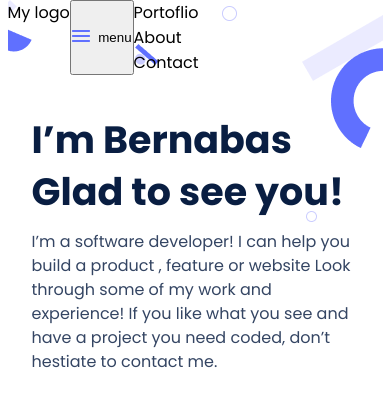
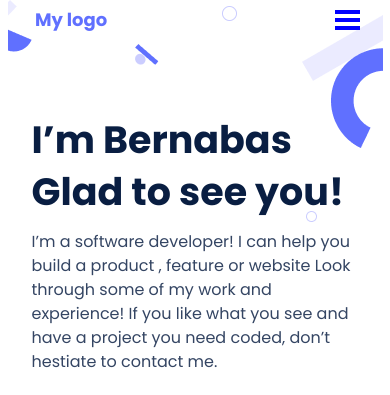
Before and after one commit to bernabasy/setup-and-mobile-frist, a website: page index.html in a window 390 px wide. Shown: the top 395 px of the page. Drawn offline with Linux system fonts and the light colour scheme.

Commit message:
index.html file added for mobile menu

```diff
--- a/index.html
+++ b/index.html
@@ -5,25 +5,27 @@
     <meta http-equiv="X-UA-Compatible" content="IE=edge" />
     <meta name="viewport" content="width=device-width, initial-scale=1.0" />
     <link rel="stylesheet" href="style.css" />
-    <script src="main.js" defer></script>
-    <title>Portfolio</title>
+<title>Portfolio</title>
   </head>
   <body>
     <div class="wrapper">
-      <header>
-        <div class="logo-a">My logo</div>
-        <button class="btn-heder">
-        <img class="image-des" src="image/Union.png" alt="menu button" />
-        <img class="icone-clos" src="image/Vector.png" alt="menu button"/>
-        <span class="visualliy-hidden">menu</span>
+        <header id="navbar">
+          <nav class="navbar-container">
+              <div class="navbar-logo">
+              My logo</div>
+      <button type="button" id="navbar-toggle" aria-controls="navbar-menu" aria-label="Toggle menu" aria-expanded="false">
+        <span class="icon-bar"></span>
+        <span class="icon-bar"></span>
+        <span class="icon-bar"></span>
       </button>
-        <nav class="primery-navigathion" id= primery-navigathion >
-          <ul aria-label="primary"  class="header-nav">
-            <li><a href="#"></a> Portoflio</li>
-            <li><a href="#"></a>About</li>
-            <li><a href="#"></a>Contact</li>
-          </ul>
-        </nav>
+      <div id="navbar-menu" aria-labelledby="navbar-toggle">
+        <ul class="navbar-links" id="navbar-item">
+          <li class="navbar-item">Portoflio</li>
+          <li class="navbar-item">About</li>
+          <li class="navbar-item">Contact</li>
+        </ul>
+      </div>
+     </nav>
         </header>
       <main>
         <section class="headline">
@@ -454,6 +456,7 @@
         </section>
       </main>
     </div>
+    <script src="main.js" ></script>
     <!-- End  -->
   </body>
 </html>
```
